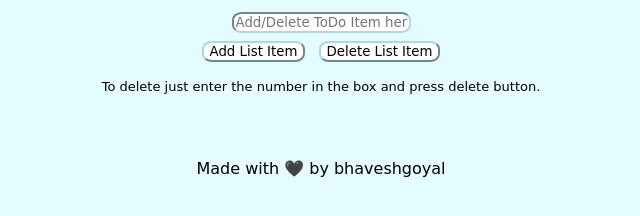
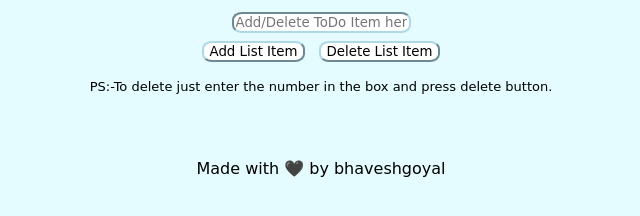
Before and after one commit to bhaveshgoyal182/ToDoIt, a plain HTML site: page index.html in a window 1280 px wide. Shown: the full height of the page, 319-959 px from the left. Drawn offline with Linux system fonts and the light colour scheme.

Commit message:
Update index.html

```diff
--- a/index.html
+++ b/index.html
@@ -12,7 +12,7 @@
     <input type="text" id="input" placeholder="Add/Delete ToDo Item here..."><br>
     <button id='add-btn'>Add List Item</button>
     <button id='delete-btn'>Delete List Item</button>
-    <p id="msg">To delete just enter the number in the box and press delete button.</p>
+    <p id="msg">PS:-To delete just enter the number in the box and press delete button.</p>
     <div>
         <ol id="todo-list">
         </ol>
```
